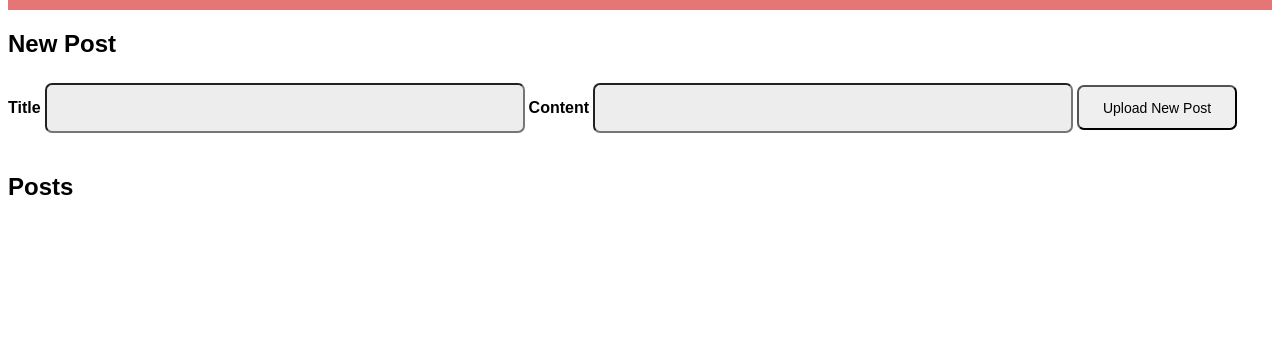
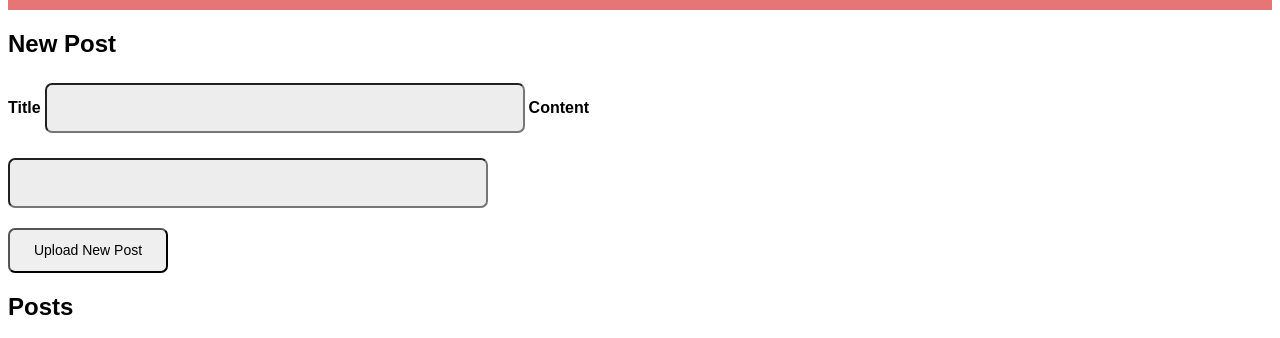
Before and after one commit to MukaPeter/mukapeter.github.io, a plain HTML site: page index.html in a window 1280 px wide. Shown: the part 98-436 px from the top of the page. Drawn offline with nearby package versions, Linux system fonts and the light colour scheme; no server answers.

Commit message:
css html

```diff
--- a/blog.css
+++ b/blog.css
@@ -34,7 +34,7 @@ font-family: Arial, Helvetica, sans-serif;
 font-size: 16px;
 color: #575756;
 padding-bottom: 30px;
-line-height: 24px;
+line-height: 24 px;
 }
 
 label {
@@ -62,3 +62,7 @@ border-radius: 7px;
 height: 45px;
 width: 160px;
 }
+
+#body {
+width: 640px;
+}
--- a/index.html
+++ b/index.html
@@ -11,6 +11,7 @@
     <h1>RedBlog</h1>
   </div>
 
+<div id="body">
   <h2 id="title-newposts">New Post</h2>
 
   <div>
@@ -20,7 +21,7 @@
     <input type="text" class="text-field" id="content_input">
 
     <button id="button_upload">Upload New Post</button>
-</div>
+  </div>
 
 <h2 id="title-posts">Posts</h2>
 
@@ -29,7 +30,6 @@
 <h3></h3>
 <p></p>
 </li>
-
 </ul>
 
 </div>
```
